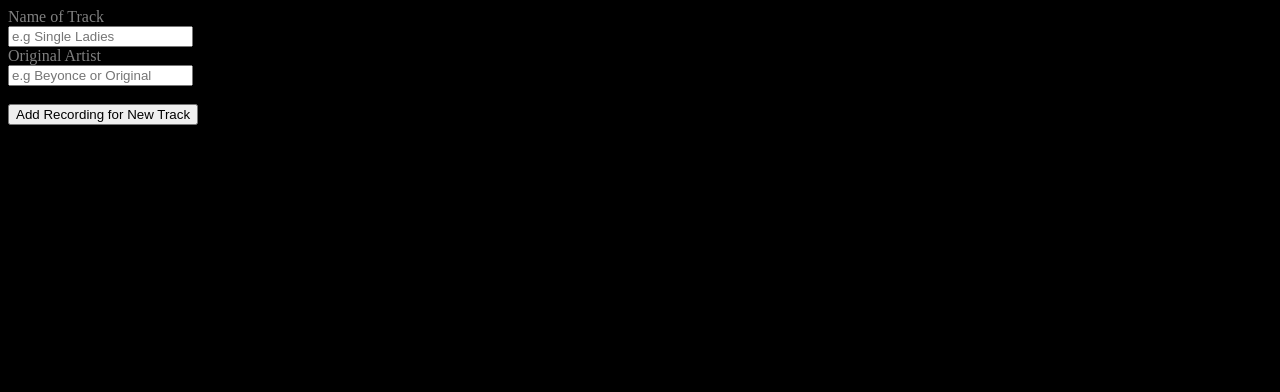
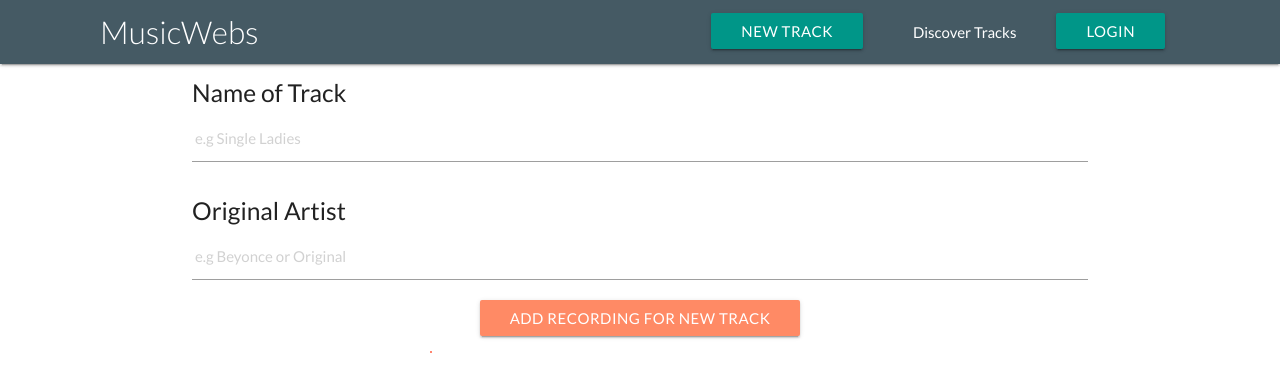
Before and after one commit to noahzweben/MusicWebs, a Flask app: template app/templates/newTrack.html in a window 1280 px wide. Shown: the top 392 px of the page. Run offline with Flask 2, Linux system fonts and the light colour scheme; the template is opened without the code that fills it, so the values that code supplies are empty; some libraries are stand-ins or nearby versions.

Commit message:
newTrack

```diff
--- a/app/static/css/styles.css
+++ b/app/static/css/styles.css
@@ -73,6 +73,7 @@ html {
 
  #layerInfo {
     position: relative;
+    margin-left: 2.5em;
 }
 #wave {
     display: inline-block ;
@@ -91,7 +92,7 @@ html {
 #container {
     display: inline-block;
     width: 200px;
-    margin-left: 2.5em;
+    /*margin-left: 2.5em;*/
     padding: 0px;
     /*border: 2px solid yellow;*/
     position: absolute;
@@ -118,3 +119,10 @@ html {
     position: fixed;
 
 }
+
+ #recordButton {
+    position: relative;
+    display: block;
+    width: auto;
+    margin: auto;
+ }
--- a/app/static/js/script.js
+++ b/app/static/js/script.js
@@ -14,7 +14,7 @@ var sourcePaths=[];
 
 
 document.addEventListener('DOMContentLoaded', loadWaves);
-
+window.setTimeout(alignWaves,500);
 
 
 function loadWaves() {
@@ -85,6 +85,7 @@ function makeContainer(startTime) {
 
 
 function playAll(playTime) {
+    alignWaves();
     restartAll();
     isPlaying = true;
     for (var i=0; i<waves.length; i++){
--- a/app/templates/all.html
+++ b/app/templates/all.html
@@ -47,6 +47,7 @@
           </div>
         </nav>
       </div>
+
   <nav>
     <div class="nav-wrapper white">
 
--- a/app/templates/newTrack.html
+++ b/app/templates/newTrack.html
@@ -1,87 +1,73 @@
 <!DOCTYPE html>
 <html>
-<head>
-<meta charset=utf-8 />
-<link rel="stylesheet" type="text/css" href="{{ url_for('static', filename='myStyle.css') }}">
-<title>Web Audio API</title>
+  <head>
+    <meta http-equiv="Content-Type" content="text/html; charset=UTF-8"/>
+    <meta name="viewport" content="width=device-width, initial-scale=1, maximum-scale=1.0, user-scalable=no"/>
+    <title>MusicWebs</title>
 
+    <link href='http://fonts.googleapis.com/css?family=Lato:100,300,400' rel='stylesheet' type='text/css'>
 
-<style>
-body {
-	background-color: black;
-	color: gray;
-}
+    <script src="https://code.jquery.com/jquery-2.1.1.min.js"></script>
+    <script src="https://cdnjs.cloudflare.com/ajax/libs/materialize/0.97.3/js/materialize.min.js"></script>
+    <script src="/static/js/init.js"></script>
 
-#layerInfo {
-	position: relative;
-	margin-top: 50px;
-}
-#wave {
-	display: none ;
-	margin-left: 150px;
-	position: relative;
-	width: 200px;
-	background-color: #152430;
-	border:1px solid white;
+    <link rel="stylesheet" href="https://cdnjs.cloudflare.com/ajax/libs/materialize/0.97.2/css/materialize.min.css">
 
-}
+    <link rel="stylesheet" type="text/css" href="/static/css/styles.css" media="screen,projection"/>
+    <link href="https://fonts.googleapis.com/icon?family=Material+Icons" rel="stylesheet">
 
-.waveContainer{
-	border: 1px solid white;
-}
-
-#container {
-	display: inline-block;
-	width: 150px;
-	margin: 0px;
-	padding: 0px;
-	/*border: 2px solid yellow;*/
-	position: absolute;
-	background-color: gray;
-	color: white;
-}
-
-#container div {
-	height: 99px;
-	margin: 0px;
-	border: 1px solid white;
-	position: relative;
-	display: inline-block;
-	width: 150px;
-}
-
-#playPanel {
-	border-radius: 45px;
-	display: block;
-	margin-left: 45%;
-	height: 25px;
-	width: 200px;
-	padding-top: 10px;
-	padding-left: 5px;
-	position: fixed;
-	border: 1px solid white;
-	/*background-color: #ce1886;*/
-	background-color: gray;
-
-}
-
-
-
-
-</style>
 </head>
 
 <body>
-Name of Track </br>
-<input type="text" id = "nameForm" placeholder ="e.g Single Ladies"/>
-<br>
-Original Artist
-<br>
-<input type="text" id = "artistForm" placeholder ="e.g Beyonce or Original"/>
-<br>
-<br>
 
-<button id = "recordButton" onclick="toggleRecord()">Add Recording for New Track</button>
+
+{% for message in get_flashed_messages() %}
+      <p><b>Error</b>: {{ message }}</p>
+    {% endfor %}
+      <div class="navbar-fixed">
+        <nav class="blue-grey darken-2">
+          <div class="nav-wrapper">
+            <div class="nav-container">
+              <div><a href="{{url_for('home.home_page')}}" class="brand-logo">MusicWebs</a></div>
+
+              <ul id="nav-mobile" class="right hide-on-med-and-down">
+                <li><div class="new-track-btn-container">
+                  <a href="{{ url_for('track.new_track') }}" class="login-btn right waves-effect waves-light btn">New Track</a>
+                </div></li>
+                <li><a href="{{ url_for('track.all_tracks')}}">Discover Tracks</a></li>
+                {% if current_user.is_authenticated %}
+                    <li><a href=""><i class="material-icons">perm_identity</i></a></li>
+            <li>{{current_user.username }}</li>
+            <li><a href="{{ url_for('login.logout') }}">logout </li></a>
+                    {% endif %}
+
+                {% if not current_user.is_authenticated %}
+                <li><div class="login-btn-container">
+                  <a href="{{ url_for('login.oauth_authorize', provider='facebook') }}" class="login-btn right waves-effect waves-light btn">Login</a>
+                </div></li>
+                {% endif %}
+
+              </ul>
+            </div>
+          </div>
+        </nav>
+      </div>
+
+<div class = "container row">
+
+
+ <div class="input-field">
+ <h5>Name of Track</h5>
+<input type="text" id = "nameForm" placeholder =" e.g Single Ladies"/>
+</div>
+
+ <div class="input-field">
+<h5>Original Artist</h5>
+<input type="text" id = "artistForm" placeholder =" e.g Beyonce or Original"/>
+</div>
+
+<button class = "waves-effect deep-orange lighten-2 waves-light btn" id = "recordButton" onclick="toggleRecord()">Add Recording for New Track</button>
+
 <div id = "layerInfo">
 	<div id = "container"></div>
 	 <div id="wave"></div>
@@ -89,6 +75,7 @@ Original Artist
 
 
 
+</div>
 <!--<script src="https://ajax.googleapis.com/ajax/libs/jquery/1.11.3/jquery.min.js"></script>-->
 <script src="{{ url_for('static', filename='js/jquery-1.11.3.min.js') }}"></script>
 
```
Also changed, not shown: app/routes/track.py (+9 -6 lines), app/templates/newTrack1.html (added, +104 -0 lines).
